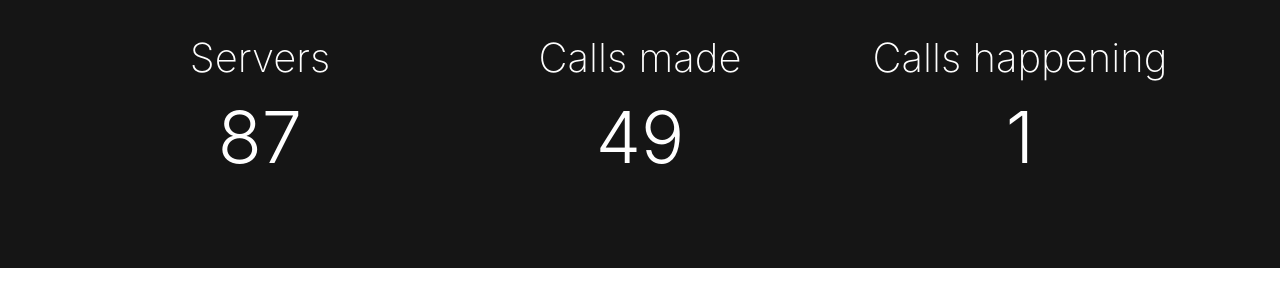
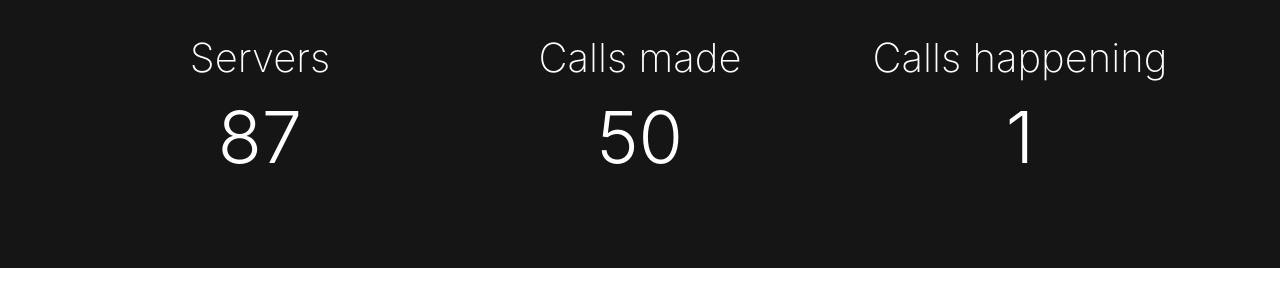
Before and after one commit to tumblenet/tnphone.tumblenet.ga, a Jekyll site: the page built from index.html, in a window 1280 px wide and 900 px high, scrolled down 443 px. Shown: the part 167-467 px from the top of the window. Built offline with Jekyll 4.4.1, drawn with Linux system fonts in a browser that asks for light colours; nearby versions of some CDN libraries.

Commit message:
Update Phones feed

```diff
--- a/_data/phones.json
+++ b/_data/phones.json
@@ -1,5 +1,5 @@
 {
-	"callsMade": 49,
+	"callsMade": 50,
 	"servers": 87,
 	"currentCalls": 1
 }
```
